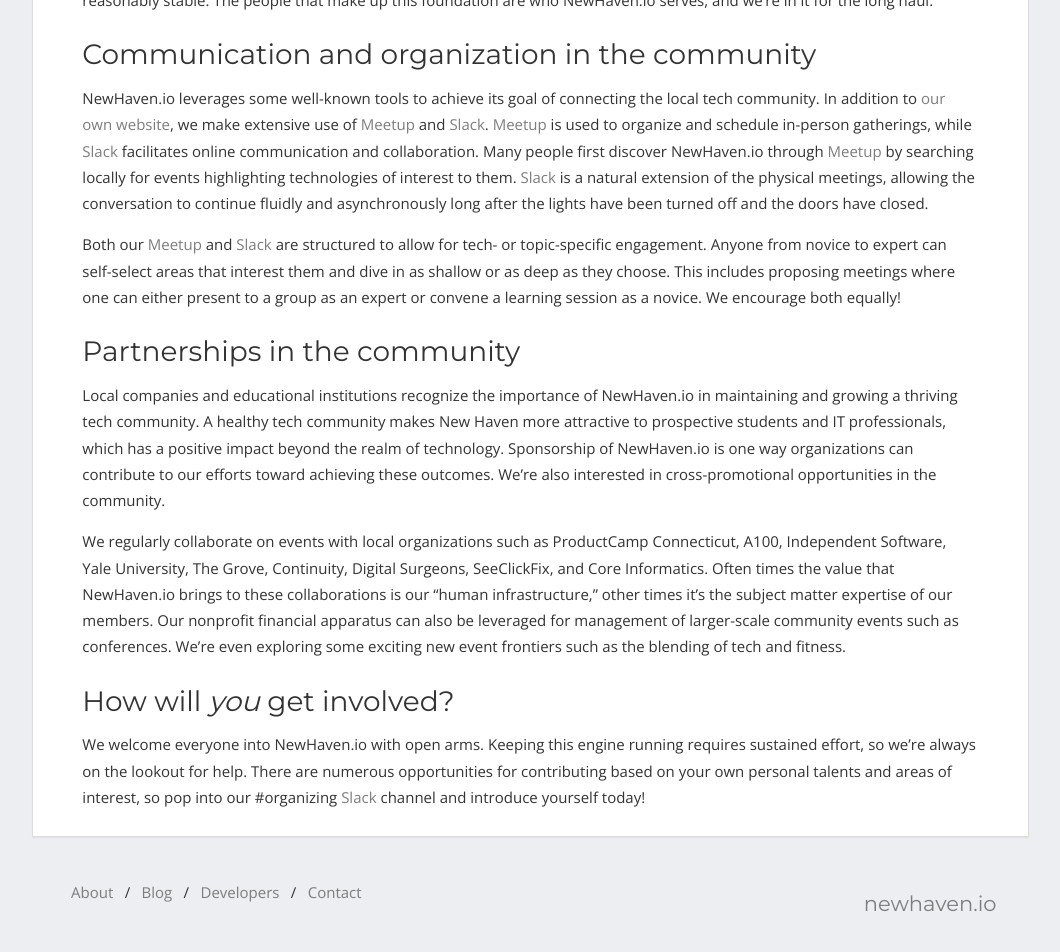
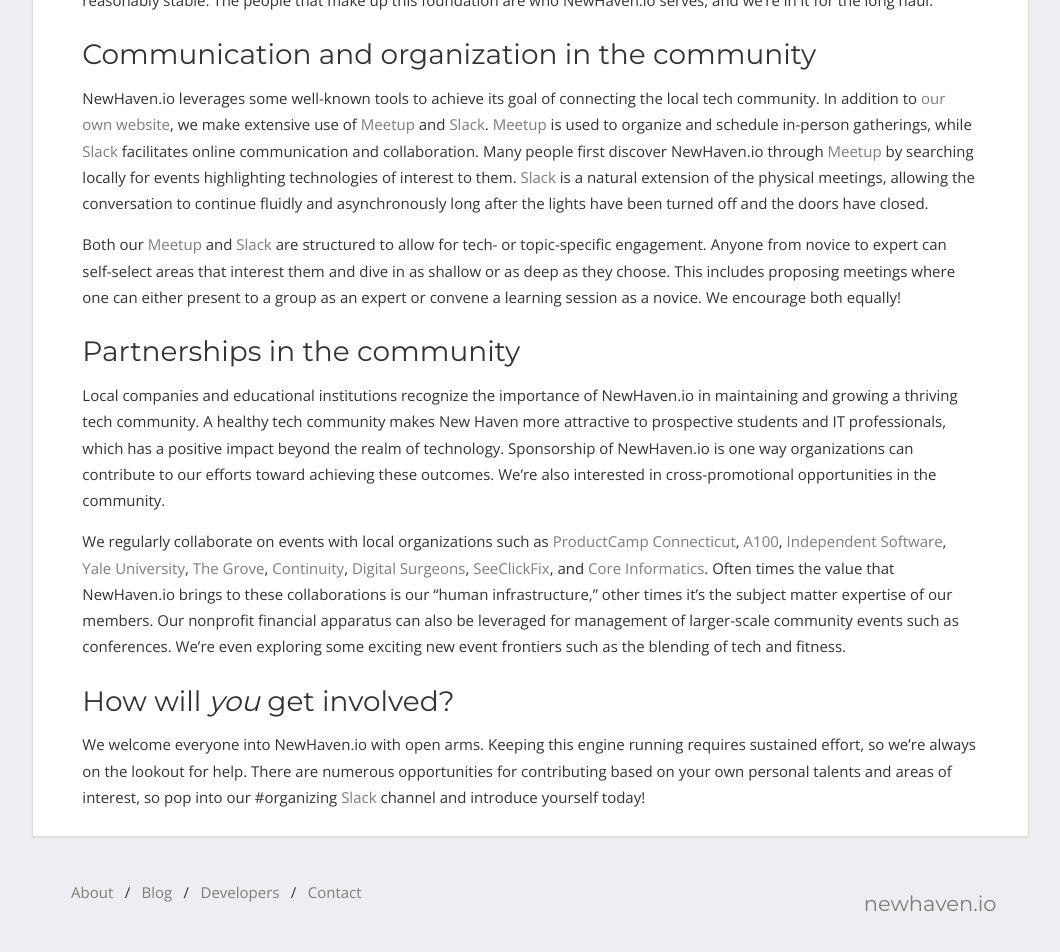
Before and after one commit to newhavenio/newhavenio.github.io, a Jekyll site: the page built from _posts/2016-08-12-what-is-NewHavenIO.markdown, in a window 1280 px wide. Shown: the part 604-1556 px from the top of the page, without its empty margins (110-1170 px from the left). Built offline with Jekyll 4.4.1, drawn with Linux system fonts in a browser that asks for light colours; nearby versions of some CDN libraries; library files that are not in the unit come from our copies; some of the changed lines change nothing that is shown.

Commit message:
Link to nhv.io companies

```diff
--- a/_posts/2016-08-12-what-is-NewHavenIO.markdown
+++ b/_posts/2016-08-12-what-is-NewHavenIO.markdown
@@ -27,7 +27,7 @@
 
 Local companies and educational institutions recognize the importance of NewHaven.io in maintaining and growing a thriving tech community. A healthy tech community makes New Haven more attractive to prospective students and IT professionals, which has a positive impact beyond the realm of technology. Sponsorship of NewHaven.io is one way organizations can contribute to our efforts toward achieving these outcomes. We're also interested in cross-promotional opportunities in the community.
 
-We regularly collaborate on events with local organizations such as ProductCamp Connecticut, A100, Independent Software, Yale University, The Grove, Continuity, Digital Surgeons, SeeClickFix, and Core Informatics. Often times the value that NewHaven.io brings to these collaborations is our "human infrastructure," other times it's the subject matter expertise of our members. Our nonprofit financial apparatus can also be leveraged for management of larger-scale community events such as conferences. We're even exploring some exciting new event frontiers such as the blending of tech and fitness.
+We regularly collaborate on events with local organizations such as [ProductCamp Connecticut](http://www.pcampct.org/), [A100](http://indie-soft.com/a100/), [Independent Software](http://indie-soft.com/), [Yale University](http://yale.edu), [The Grove](http://grovenewhaven.com/), [Continuity](http://continuity.net), [Digital Surgeons](https://www.digitalsurgeons.com/), [SeeClickFix](http://seeclickfix.com), and [Core Informatics](http://www.coreinformatics.com/). Often times the value that NewHaven.io brings to these collaborations is our "human infrastructure," other times it's the subject matter expertise of our members. Our nonprofit financial apparatus can also be leveraged for management of larger-scale community events such as conferences. We're even exploring some exciting new event frontiers such as the blending of tech and fitness.
 
 ### How will _you_ get involved?
 
```
